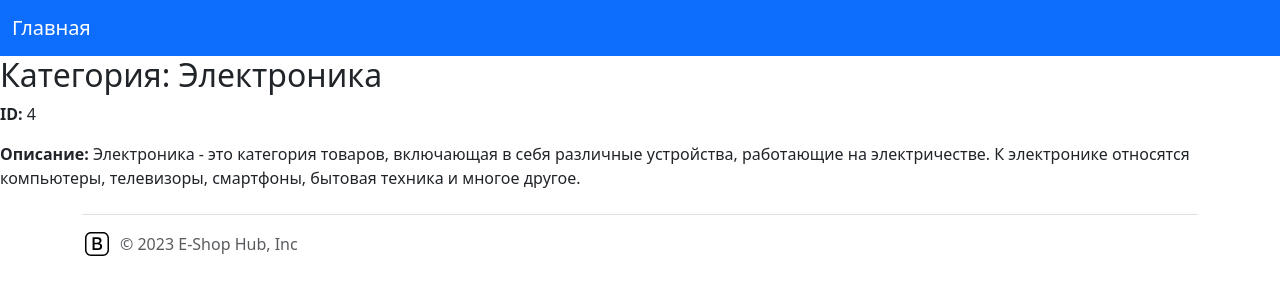
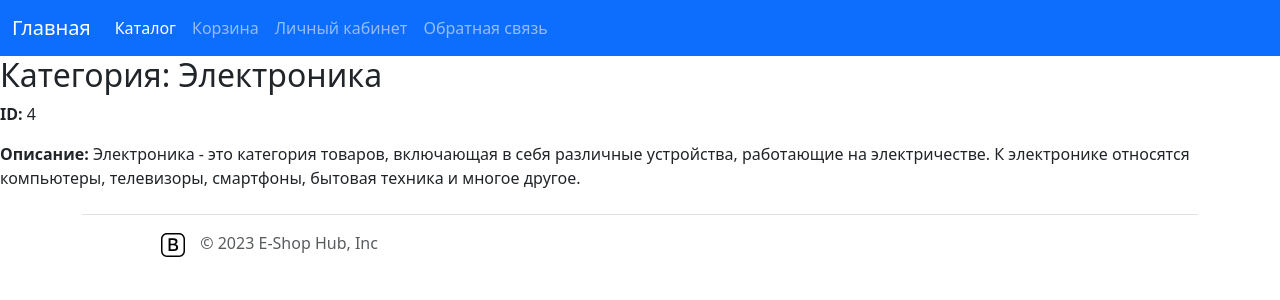
Before and after one commit to majekigo/EShopHub, a Django app: page /catalog/categories/4/ in a window 1280 px wide. Shown: the top 300 px of the page. Run offline with Django 5.2, Linux system fonts and the light colour scheme; data comes from the database, SQL or seed files in the repository.

Commit message:
Обновление 1.5 - Улучшен _footer.html и _header.html

```diff
--- a/templates/components/_footer.html
+++ b/templates/components/_footer.html
@@ -1,6 +1,6 @@
 <div class="container">
   <footer class="d-flex flex-wrap justify-content-between align-items-center py-3 my-4 border-top">
-    <div class="col-md-4 d-flex align-items-center">
+    <div class="col-md-4 text-center">
       <a href="/" class="mb-3 me-2 mb-md-0 text-muted text-decoration-none lh-1">
         <svg width="30" height="24" viewBox="0 0 16 16" fill="none" xmlns="http://www.w3.org/2000/svg">
             <path d="M5.06209 12H8.5367C10.3414 12 11.4254 11.0918 11.4254 9.60352C11.4254 8.50195 10.6637 7.6875 9.52107 7.57031V7.4707C10.3531 7.33008 11.0035 6.53906 11.0035 5.6543C11.0035 4.35352 10.0484 3.54492 8.46053 3.54492H5.06209V12ZM6.37459 7.125V4.6582H8.15584C9.12849 4.6582 9.69685 5.11523 9.69685 5.89453C9.69685 6.69727 9.09334 7.125 7.93318 7.125H6.37459ZM6.37459 10.8867V8.16211H8.19685C9.43318 8.16211 10.0836 8.625 10.0836 9.50977C10.0836 10.4062 9.45662 10.8867 8.27303 10.8867H6.37459Z" fill="black"/>
@@ -9,11 +9,5 @@
       </a>
       <span class="mb-3 mb-md-0 text-muted">© 2023 E-Shop Hub, Inc</span>
     </div>
-
-    <ul class="nav col-md-4 justify-content-end list-unstyled d-flex">
-      <li class="ms-3"><a class="text-muted" href="#"><svg class="bi" width="24" height="24"><use xlink:href="#twitter"></use></svg></a></li>
-      <li class="ms-3"><a class="text-muted" href="#"><svg class="bi" width="24" height="24"><use xlink:href="#instagram"></use></svg></a></li>
-      <li class="ms-3"><a class="text-muted" href="#"><svg class="bi" width="24" height="24"><use xlink:href="#facebook"></use></svg></a></li>
-    </ul>
   </footer>
 </div>
--- a/templates/components/_header.html
+++ b/templates/components/_header.html
@@ -7,16 +7,16 @@
     <div class="collapse navbar-collapse" id="navbarSupportedContent">
       <ul class="navbar-nav me-auto mb-2 mb-lg-0">
         <li class="nav-item">
-
+          <a class="nav-link active" aria-current="page" href="/catalog/">Каталог</a>
         </li>
         <li class="nav-item">
-
+          <a class="nav-link" href="/cart/">Корзина</a>
         </li>
         <li class="nav-item">
-
+          <a class="nav-link" href="/userprofile/">Личный кабинет</a>
         </li>
         <li class="nav-item">
-
+          <a class="nav-link" href="/feedback/">Обратная связь</a>
         </li>
       </ul>
     </div>
```
